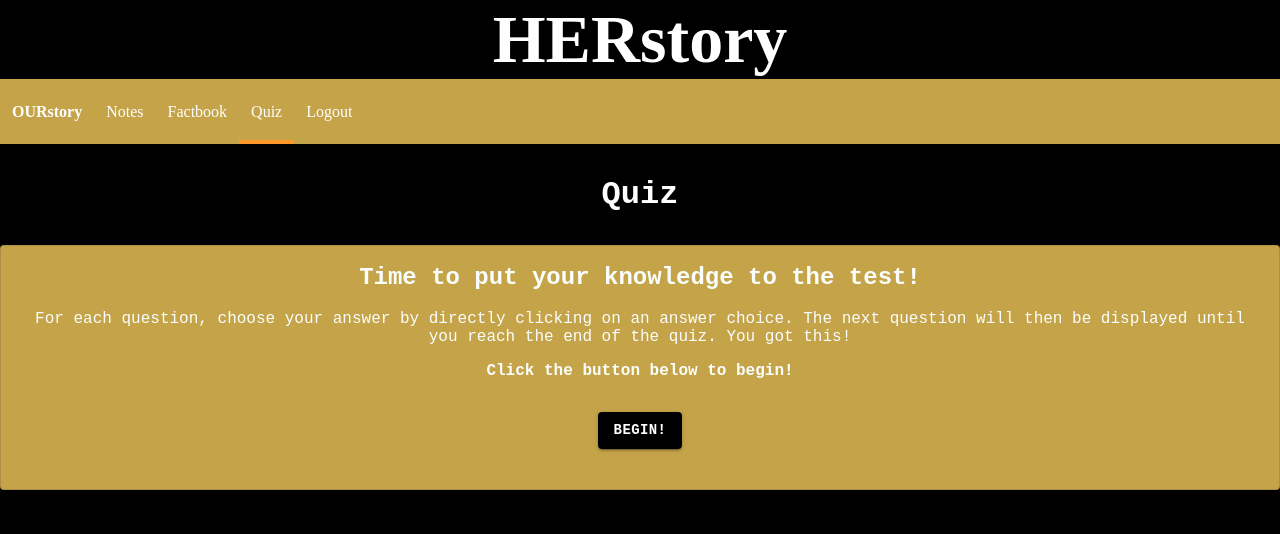
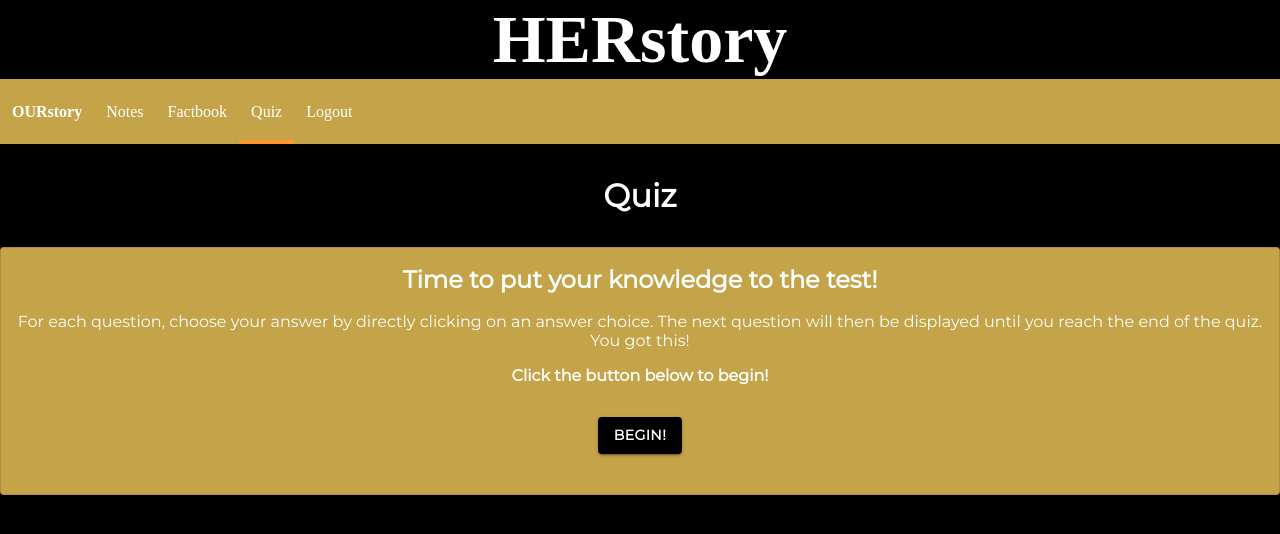
Before and after one commit to mandisareed/HERstory, a React (Create React App) app in the folder client/: page /quiz in a window 1280 px wide. Shown: the top 534 px of the page. Built offline with nearby package versions, Linux system fonts and the light colour scheme; sample sign-in values are in the browser's storage.

Commit message:
updated quiz font

```diff
--- a/client/public/index.html
+++ b/client/public/index.html
@@ -10,7 +10,9 @@
     -->
     <link rel="manifest" href="%PUBLIC_URL%/manifest.json">
     <link rel="shortcut icon" href="%PUBLIC_URL%/favicon.ico">
-    <link rel="stylesheet" href="https://fonts.googleapis.com/css?family=Roboto:300,400,500,700&display=swap" />
+    <!-- <link rel="stylesheet" href="https://fonts.googleapis.com/css?family=Roboto:300,400,500,700&display=swap" /> -->
+    <link rel="stylesheet" href="https://fonts.googleapis.com/css2?family=Arvo:ital,wght@0,400;0,700;1,400;1,700&family=Montserrat&display=swap" />
+
     <!--
       Notice the use of %PUBLIC_URL% in the tags above.
       It will be replaced with the URL of the `public` folder during the build.
--- a/client/src/components/Quiz/index.js
+++ b/client/src/components/Quiz/index.js
@@ -13,13 +13,13 @@ const useStyles = makeStyles({
   },
   question: {
     color: "#FAFEFC",
-    fontFamily: "Courier New",
+    fontFamily: 'Montserrat',
     fontWeight: "bold",
     textAlign: "center",
   },
   answers: {
     color: "#000000",
-    fontFamily: "Courier New",
+    fontFamily: 'Montserrat',
     fontWeight: "bold",
     textAlign: "center",
     marginBottom: 3,
--- a/client/src/components/Quiz/instructions.js
+++ b/client/src/components/Quiz/instructions.js
@@ -13,31 +13,31 @@ const useStyles = makeStyles({
   },
   instructionsHeader: {
     color: "#FAFEFC",
-    fontFamily: "Courier New",
+    fontFamily: 'Montserrat',
     fontWeight: "bold",
     textAlign: "center",
   },
   instructions: {
     color: "#FAFEFC",
-    fontFamily: "Courier New",
+    fontFamily: 'Montserrat',
     textAlign: "center",
     marginBottom: 3,
   },
   beginPrompt: {
     color: "#FAFEFC",
-    fontFamily: "Courier New",
+    fontFamily: 'Montserrat',
     fontWeight: "bold",
     textAlign: "center",
   },
   buttonContainer: {
-    fontFamily: "Courier New",
+    fontFamily: 'Montserrat',
     fontWeight: "bold",
     textAlign: "center",
     justifyContent: "center",
     alignItems: "center"
   },
   button: {
-    fontFamily: "Courier New",
+    fontFamily: 'Montserrat',
     fontWeight: "bold",
     backgroundColor: "#000000",
   }
--- a/client/src/components/Quiz/results.js
+++ b/client/src/components/Quiz/results.js
@@ -13,13 +13,13 @@ const useStyles = makeStyles({
   },
   congrats: {
     color: "#000000",
-    fontFamily: "Courier New",
+    fontFamily: 'Montserrat',
     fontWeight: "bold",
     textAlign: "center",
   },
   results: {
     color: "#000000",
-    fontFamily: "Courier New",
+    fontFamily: 'Montserrat',
     textAlign: "center",
     marginBottom: 3,
   },
--- a/client/src/pages/Quiz/Quiz.css
+++ b/client/src/pages/Quiz/Quiz.css
@@ -5,7 +5,7 @@
 .quiz-title {
     color: white;
     text-align: center;
-    font-family: 'Courier New', Courier, monospace;
+    font-family: 'Montserrat', sans-serif;
     font-weight: 700;
     font-size: 2em;
 }
```
